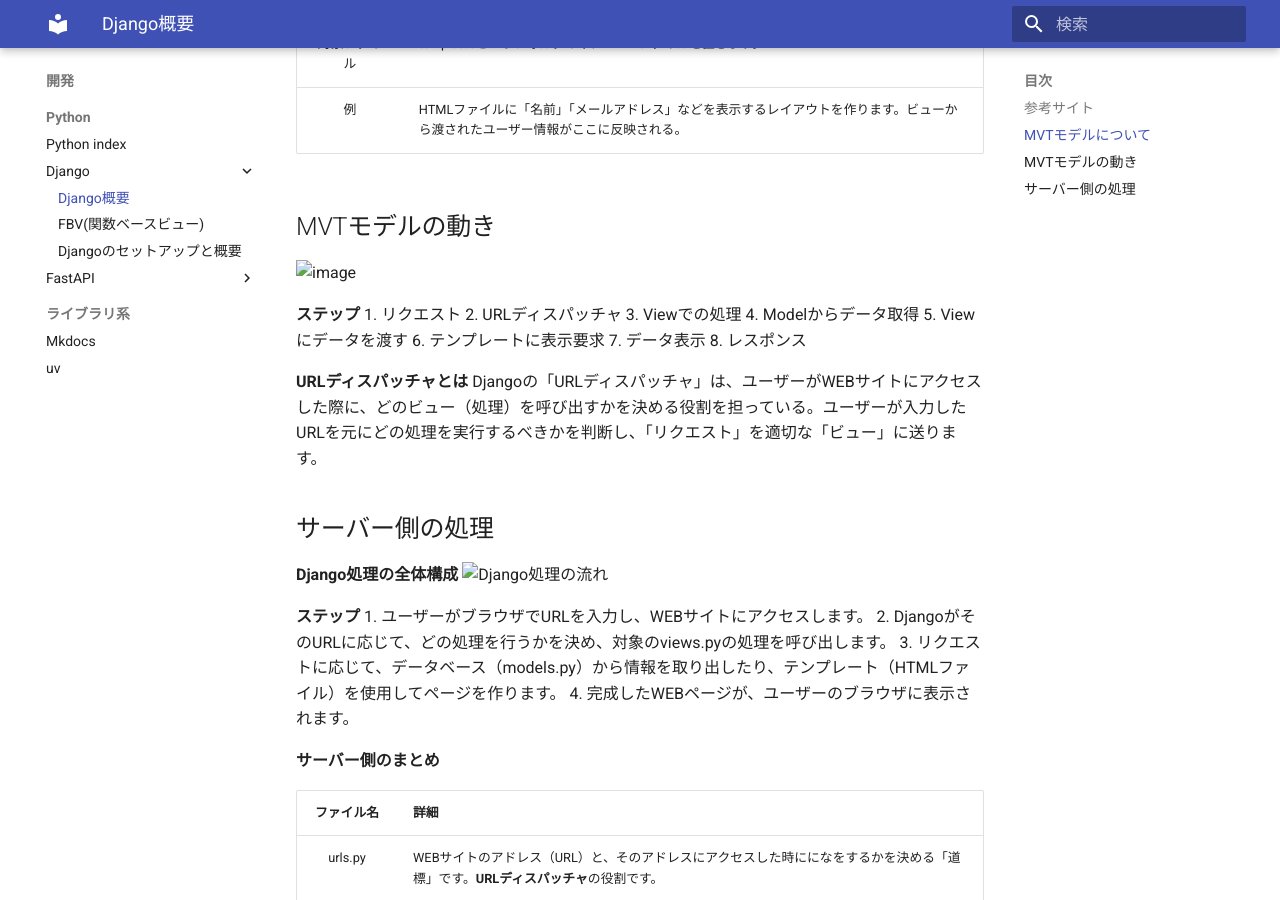
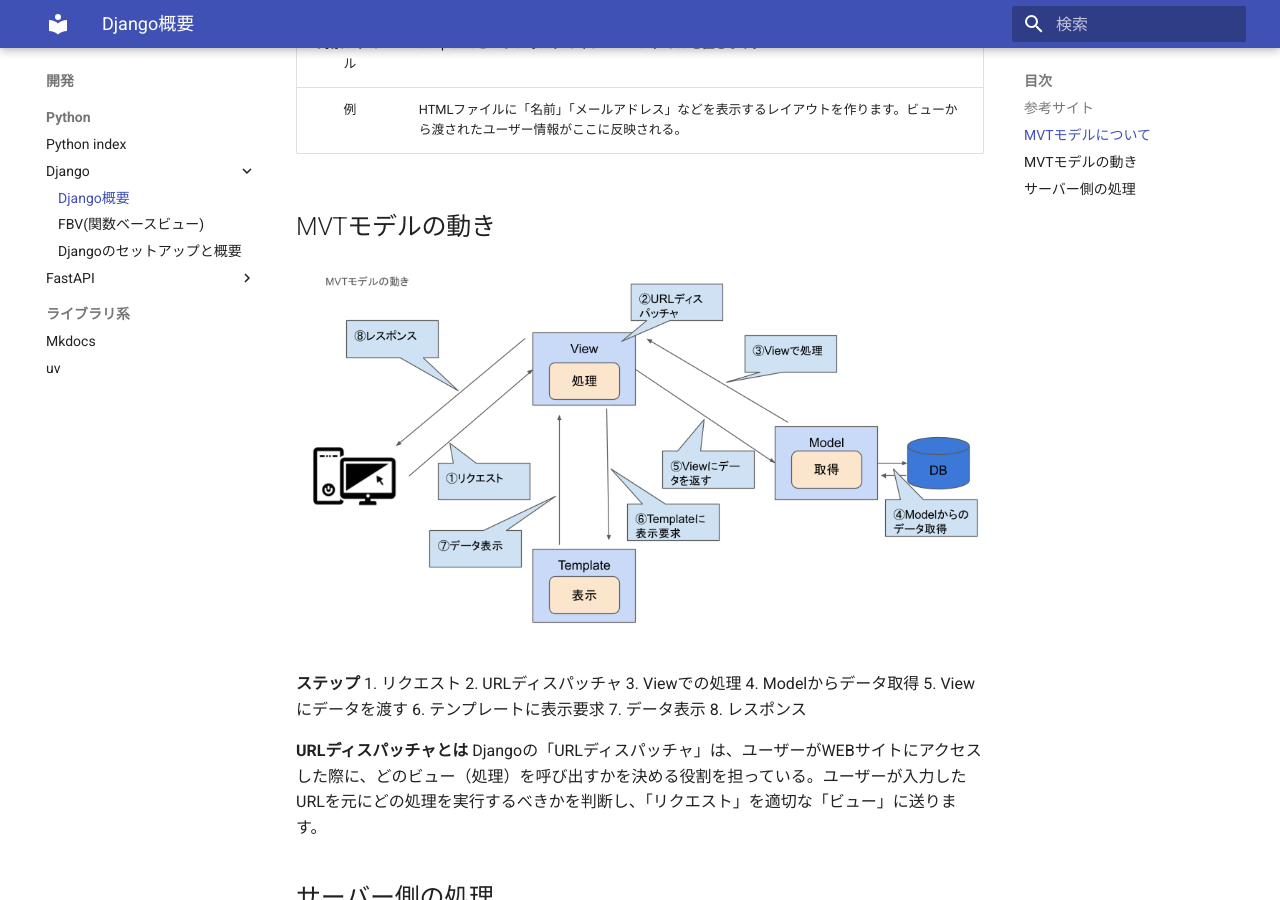
Before and after one commit to Michitaro28/Notes, an MkDocs documentation site: the page built from docs/開発/Python/Django/Django.md, in a window 1280 px wide and 900 px high, scrolled down 1241 px. Built offline with MkDocs 1.6.1 and Material for MkDocs 9.7.7, drawn with Linux system fonts in a browser that asks for light colours.

Commit message:
pathの修正

```diff
--- a/docs/開発/Python/Django/Django.md
+++ b/docs/開発/Python/Django/Django.md
@@ -36,7 +36,7 @@
 
 ## MVTモデルの動き
 
-![image](../../assets/images/MVTモデルの動き.png)
+![image](../../../assets/images/MVTモデルの動き.png)
 
 **ステップ**
 1. リクエスト
@@ -56,7 +56,7 @@ Djangoの「URLディスパッチャ」は、ユーザーがWEBサイトにア
 ## サーバー側の処理
 
 **Django処理の全体構成**
-![Django処理の流れ](../../assets/images/Djangoの処理の流れ.png)
+![Django処理の流れ](../../../assets/images/Djangoの処理の流れ.png)
 
 **ステップ**
 1. ユーザーがブラウザでURLを入力し、WEBサイトにアクセスします。
```
